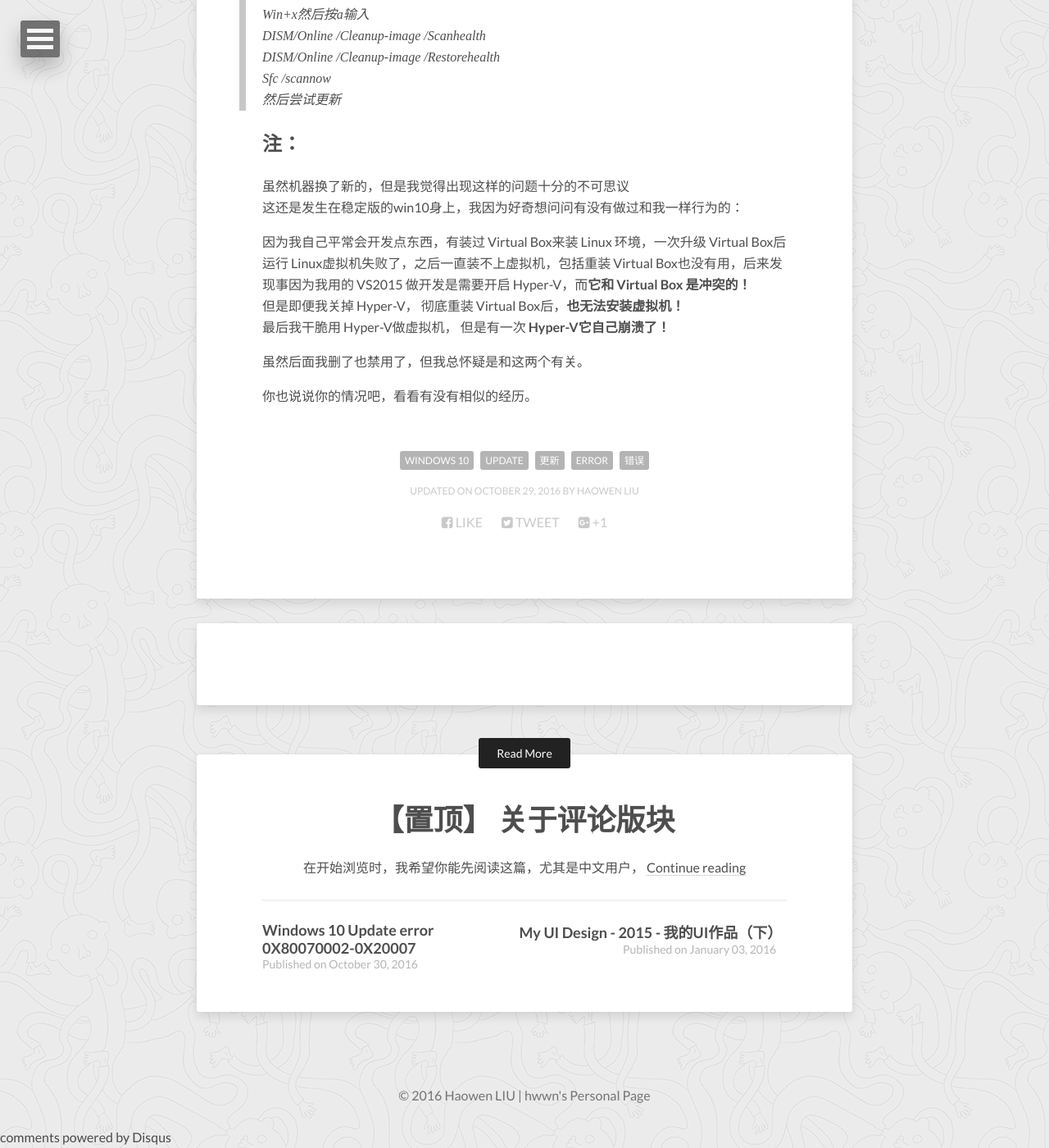
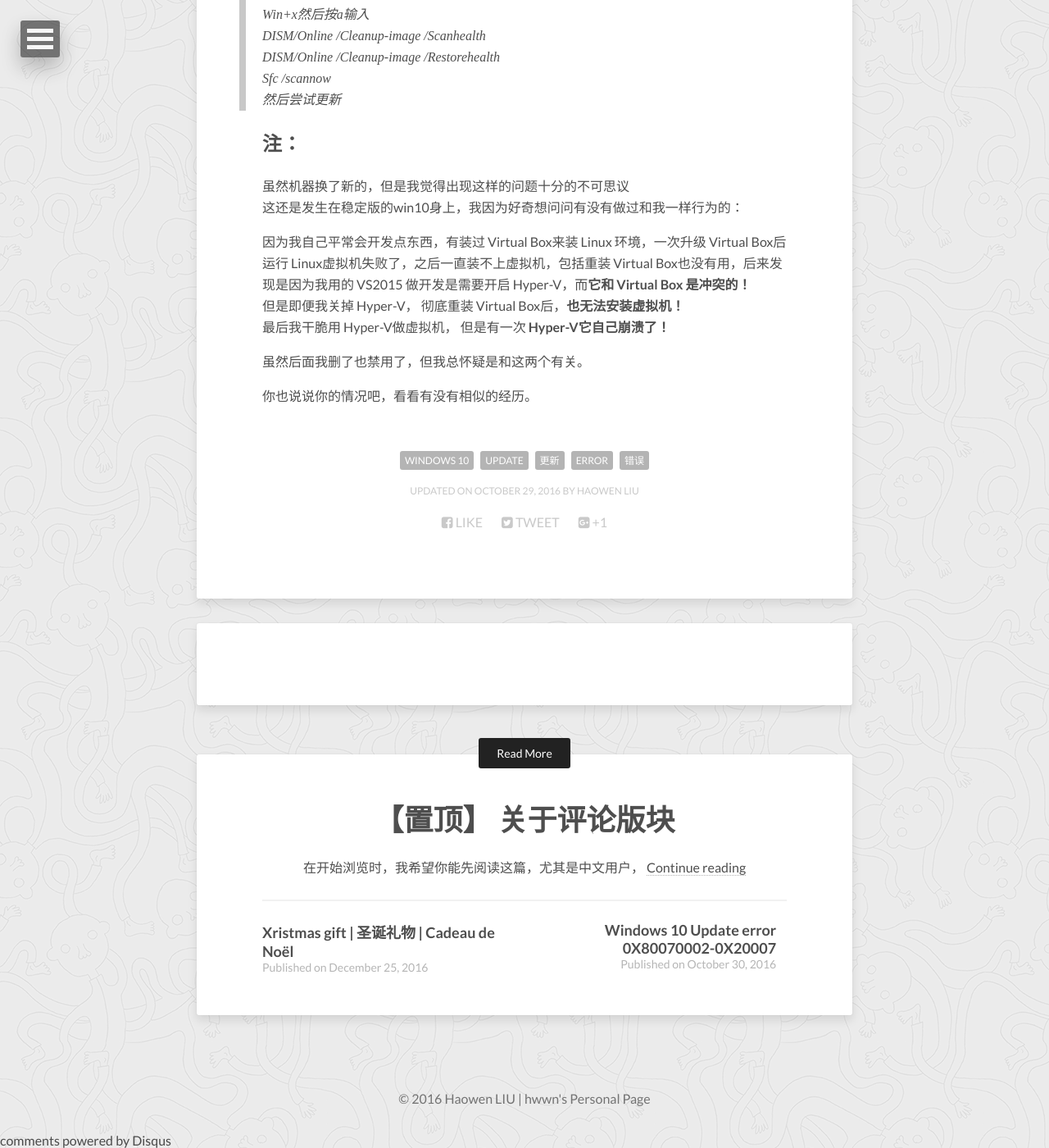
Before and after one commit to hwwn/Haowen, a Jekyll site: the page built from _posts/2016-10-29-windows10-update-error-0X80070002-0X20007-ZH.md, in a window 1280 px wide and 1400 px high, scrolled down 1952 px. Shown: the whole window at 82% size. Built offline with Jekyll 4.4.1, drawn with Linux system fonts in a browser that asks for light colours; nearby versions of some CDN libraries; comment, search, counter and statistics services are not loaded.

Commit message:
post D&D

```diff
--- a/_posts/2016-10-29-windows10-update-error-0X80070002-0X20007-ZH.md
+++ b/_posts/2016-10-29-windows10-update-error-0X80070002-0X20007-ZH.md
@@ -69,7 +69,7 @@
 虽然机器换了新的，但是我觉得出现这样的问题十分的不可思议
 这还是发生在稳定版的win10身上，我因为好奇想问问有没有做过和我一样行为的：
 
-因为我自己平常会开发点东西，有装过 Virtual Box来装 Linux 环境，一次升级 Virtual Box后运行 Linux虚拟机失败了，之后一直装不上虚拟机，包括重装 Virtual Box也没有用，后来发现事因为我用的 VS2015 做开发是需要开启 Hyper-V，而**它和 Virtual Box 是冲突的！**
+因为我自己平常会开发点东西，有装过 Virtual Box来装 Linux 环境，一次升级 Virtual Box后运行 Linux虚拟机失败了，之后一直装不上虚拟机，包括重装 Virtual Box也没有用，后来发现是因为我用的 VS2015 做开发是需要开启 Hyper-V，而**它和 Virtual Box 是冲突的！**
 但是即便我关掉 Hyper-V， 彻底重装 Virtual Box后，**也无法安装虚拟机！**
 最后我干脆用 Hyper-V做虚拟机， 但是有一次 **Hyper-V它自己崩溃了！**
 
--- /dev/null
+++ b/_posts/2016-12-25-Xristmas-gift.md
@@ -0,0 +1,50 @@
+---
+layout: post
+title: Xristmas gift | 圣诞礼物 | Cadeau de Noël
+description: "This is a gift to these who wanna begin the trip of Dungeons & Dragons </PEACE>"
+tags: [Xristmas gift, Cadeau de Noël, 圣诞礼物]
+link: https://hwwn.github.io/Haowen/about-comments-for-chinese-reader/
+modified: 2016-12-25
+---
+
+2016 Merry Christmas
+2016 圣诞快乐
+2016 Joyeux Noël
+
+<figure style="margin: 25px 0px;">
+	<a href="https://c7.staticflickr.com/1/498/31035237494_5c15a7def5_h.jpg"><img src="https://c7.staticflickr.com/1/498/31035237494_5c15a7def5_h.jpg" alt=""></a>
+	<figcaption style="float: right;">Dungeons & Dragons | 龙与地下城 </figcaption>
+</figure>
+
+Early this year I have found a new World in 'Dungeons & Dragons'. It's not only a game, but just an amazing art. Perhaps it's hard for me to describe which part attracts me most in D&D. Maybe the 300 pages rules written in English? Haha, I'm not sure. But for the beginners, they might need a D&D Basic Rule Book.
+So today I give you the original one as the Xmas gift with the link below. Hope you will fall in love with D&D.
+
+今年早些时候我发现了个新大陆，<龙与地下城>。 这不是一个游戏这么简单，简直就是件艺术。 也许我很难说清具体是 D&D 里哪一部分最让我着迷。 也许是原版英文的 300 页的游戏规则？ 哈哈， 我不知道。 但是对于那些初学者， 他们也许需要一个基础入门手册。
+所以今天我把它作为圣诞小礼物在下面链接里放出来。 希望你们能够爱上 D&D。
+
+
+
+<div style="margin: 40px 0 40px 0;"></div>
+
+
+### &emsp;&emsp; Dungeons & Dragons Basic Rule Book | 龙与地下城基本规则
+
+
+<div markdown="0">
+	<div style="margin: 30px 0 50px 0;">
+		<iframe src="https://onedrive.live.com/embed?cid=835DF42388F91FB8&resid=835DF42388F91FB8%21949271&authkey=APyM32kqnJTsE9Y&em=2" width="476" height="288" frameborder="0" scrolling="no"></iframe>
+	</div>
+
+	<div style="margin: 0 20px; display: inline-block;">
+		<a href="https://onedrive.live.com/embed?cid=835DF42388F91FB8&resid=835DF42388F91FB8%21949271&authkey=APyM32kqnJTsE9Y&em=2" class="btn btn-success"> &ensp; Download  &emsp; </a>
+	</div>
+
+	<div style="margin: 0 20px; display: inline-block;">
+		<a href="https://onedrive.live.com/embed?cid=835DF42388F91FB8&resid=835DF42388F91FB8%21949271&authkey=APyM32kqnJTsE9Y&em=2" class="btn btn-success"> &ensp; 下 &emsp; 载 &emsp; </a>
+	</div>
+
+	<div style="margin: 0 20px; display: inline-block;">
+		<a href="https://onedrive.live.com/embed?cid=835DF42388F91FB8&resid=835DF42388F91FB8%21949271&authkey=APyM32kqnJTsE9Y&em=2" class="btn btn-info">Télécharger </a>
+	</div>
+
+</div>
```
